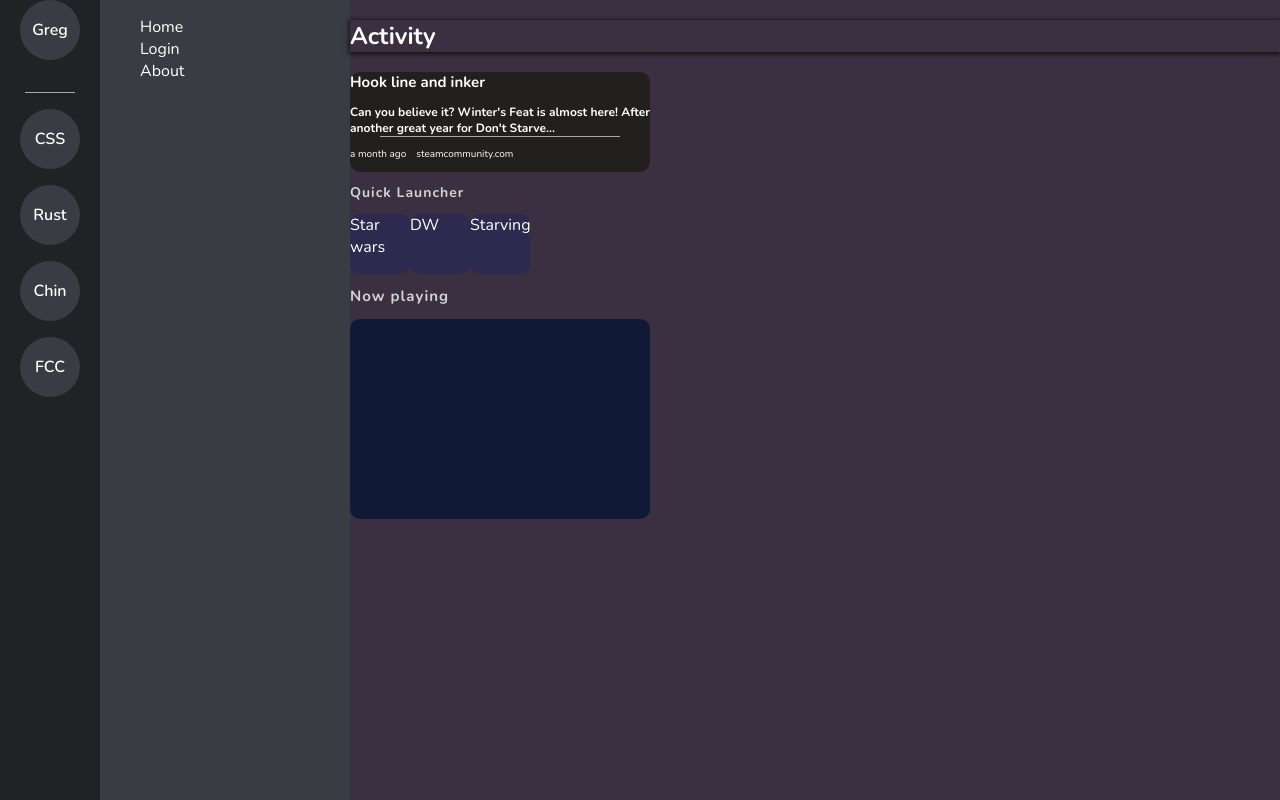
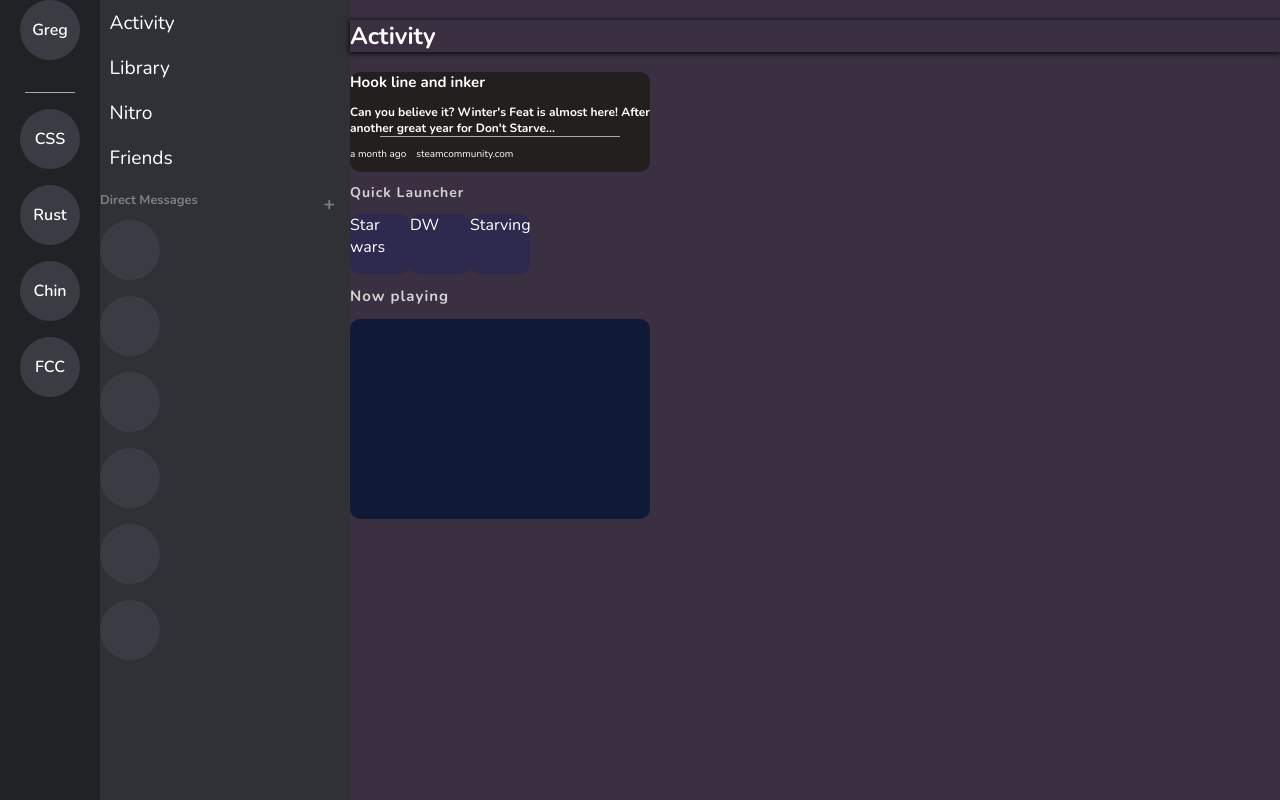
Before and after one commit to fletcher-greg/discord-pwa, a React (Create React App) app: page /activity in a window 1280 px wide. Built offline with nearby package versions, Linux system fonts and the light colour scheme.

Commit message:
add styling for avatars for direct messages

```diff
--- /dev/null
+++ b/src/components/nav/comps/DirectMessages.js
@@ -0,0 +1,69 @@
+/** @jsx jsx */
+import React from "react";
+import { css, jsx } from "@emotion/core";
+import worParsing from "../../../funcs/wordParsing";
+let testArr = [1, 2, 3, 4, 5, 7];
+const Avatar = () => {
+  return (
+    <div
+      css={css`
+        width: 60px;
+        height: 60px;
+        background: #393c43;
+        border-radius: 50%;
+        display: grid;
+        place-items: center;
+        font-weight: 600;
+        margin-bottom: 1em;
+
+        cursor: pointer;
+        &:hover {
+        }
+      `}
+    ></div>
+  );
+};
+const Friend = () => {
+  return (
+    <>
+      {testArr.map(person => (
+        <Avatar />
+      ))}
+    </>
+  );
+};
+const Title = () => (
+  <div>
+    <h2
+      css={css`
+        color: grey;
+        position: relative;
+        font-size: 0.8rem;
+        cursor: pointer;
+        &:hover {
+          color: white;
+        }
+      `}
+    >
+      Direct Messages
+      <span
+        css={css`
+          position: absolute;
+          right: 15px;
+          font-size: 1.2rem;
+
+          color: grey;
+        `}
+      >
+        +
+      </span>
+    </h2>
+  </div>
+);
+
+export default () => (
+  <div>
+    <Title />
+    <Friend />
+  </div>
+);
--- a/src/components/nav/sidebar/index.js
+++ b/src/components/nav/sidebar/index.js
@@ -2,6 +2,9 @@
 import React from "react";
 import { css, jsx } from "@emotion/core";
 import { Link } from "react-router-dom";
+// LOCAL IMPORTS
+import DirectMessages from "../comps/DirectMessages";
+
 const NavLink = ({ url, page }) => (
   <Link
     css={css`
@@ -14,26 +17,46 @@ const NavLink = ({ url, page }) => (
     {page}
   </Link>
 );
+const List = ({ ...props }) => (
+  <li
+    css={css`
+      padding: 0.5em;
+      cursor: pointer;
+      text-align: left;
+      &:hover {
+        background: #393c43;
+      }
+    `}
+  >
+    <NavLink {...props} />
+  </li>
+);
+
+const MainMenu = () => (
+  <ul
+    css={css`
+      list-style-type: none;
+      font-size: 1.2rem;
+      margin: 0;
+      padding: 0;
+    `}
+  >
+    <List page="Activity" url="/activity" />
+
+    <List page="Library" url="/library" />
+
+    <List page="Nitro" url="/Nitro" />
+
+    <List page="Friends" url="/friends" />
+  </ul>
+);
 export default () => (
   <nav
     css={css`
-      background: #393c43;
+      background: #2f3136;
     `}
   >
-    <ul
-      css={css`
-        list-style-type: none;
-      `}
-    >
-      <li>
-        <NavLink page="Home" url="/" />
-      </li>
-      <li>
-        <NavLink page="Login" to="/login" />
-      </li>
-      <li>
-        <NavLink page="About" to="/about" />
-      </li>
-    </ul>
+    <MainMenu />
+    <DirectMessages />
   </nav>
 );
```
